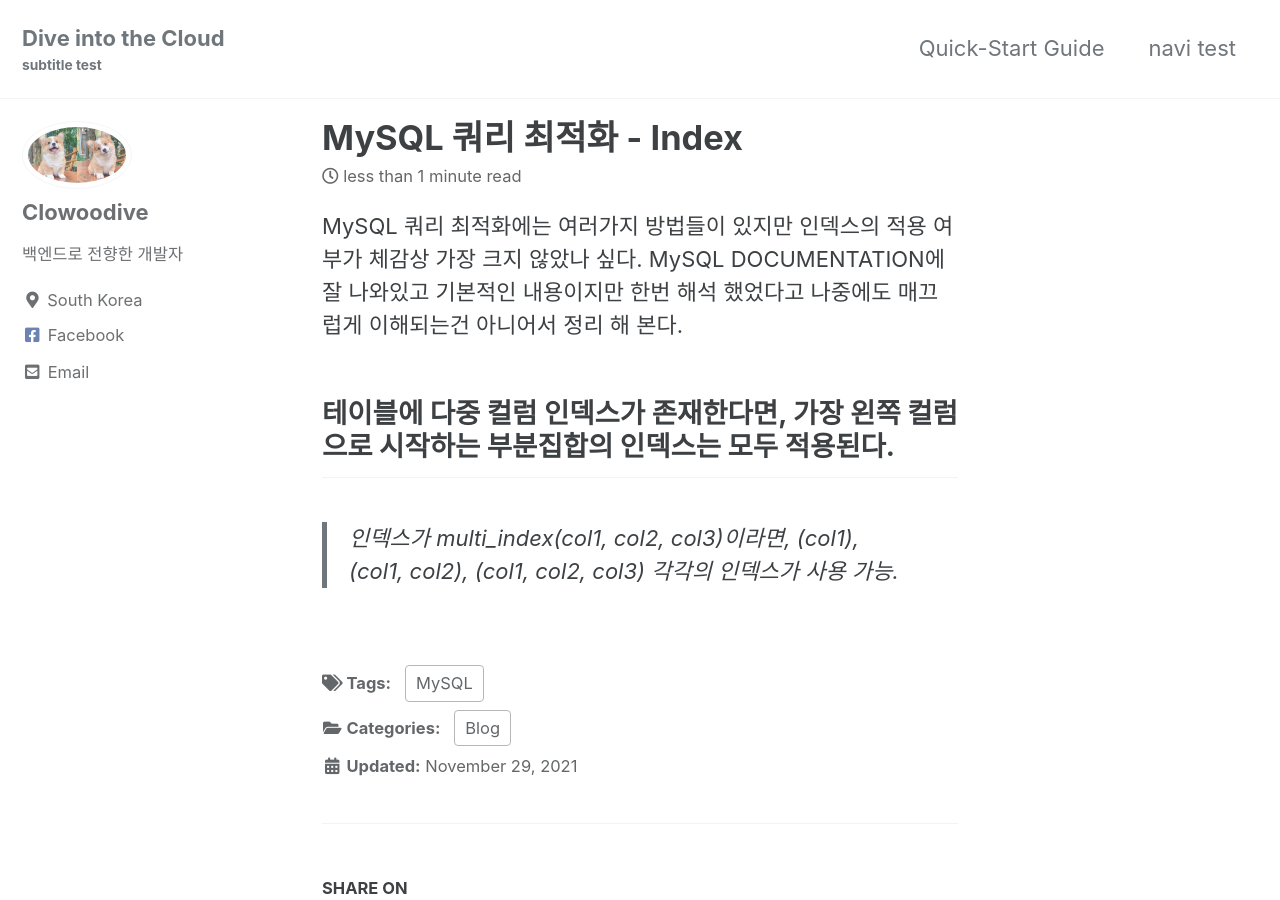
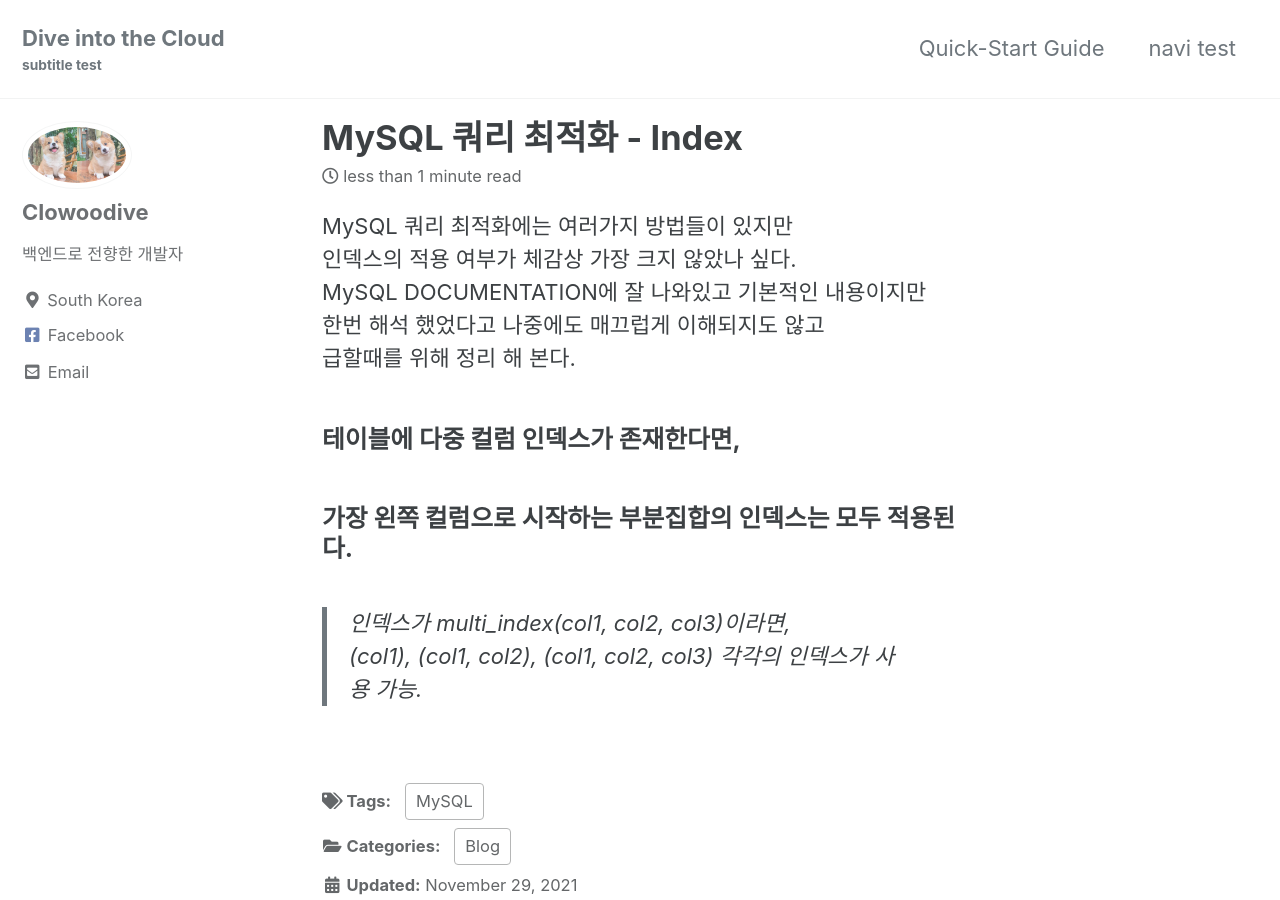
Before and after one commit to clowoodive/clowoodive.github.io, a Jekyll site: the page built from _posts/2021-11-26-post-mysql-tunning1.md, in a window 1280 px wide and 900 px high. Built offline with Jekyll 4.4.1, drawn with Linux system fonts in a browser that asks for light colours; cached includes are drawn as plain includes.

Commit message:
first post writing2

```diff
--- a/_posts/2021-11-26-post-mysql-tunning1.md
+++ b/_posts/2021-11-26-post-mysql-tunning1.md
@@ -12,7 +12,10 @@ last_modified_at: 2021-11-29T15:06:00-05:00
 MySQL 쿼리 최적화에는 여러가지 방법들이 있지만
 인덱스의 적용 여부가 체감상 가장 크지 않았나 싶다.
 MySQL DOCUMENTATION에 잘 나와있고 기본적인 내용이지만
-한번 해석 했었다고 나중에도 매끄럽게 이해되는건 아니어서 정리 해 본다.
+한번 해석 했었다고 나중에도 매끄럽게 이해되지도 않고
+급할때를 위해 정리 해 본다.
 
-## 테이블에 다중 컬럼 인덱스가 존재한다면, 가장 왼쪽 컬럼으로 시작하는 부분집합의 인덱스는 모두 적용된다.
-> 인덱스가 multi_index(col1, col2, col3)이라면, (col1), (col1, col2), (col1, col2, col3) 각각의 인덱스가 사용 가능.
+### 테이블에 다중 컬럼 인덱스가 존재한다면,
+### 가장 왼쪽 컬럼으로 시작하는 부분집합의 인덱스는 모두 적용된다.
+> 인덱스가 multi_index(col1, col2, col3)이라면,
+> (col1), (col1, col2), (col1, col2, col3) 각각의 인덱스가 사용 가능.
```
